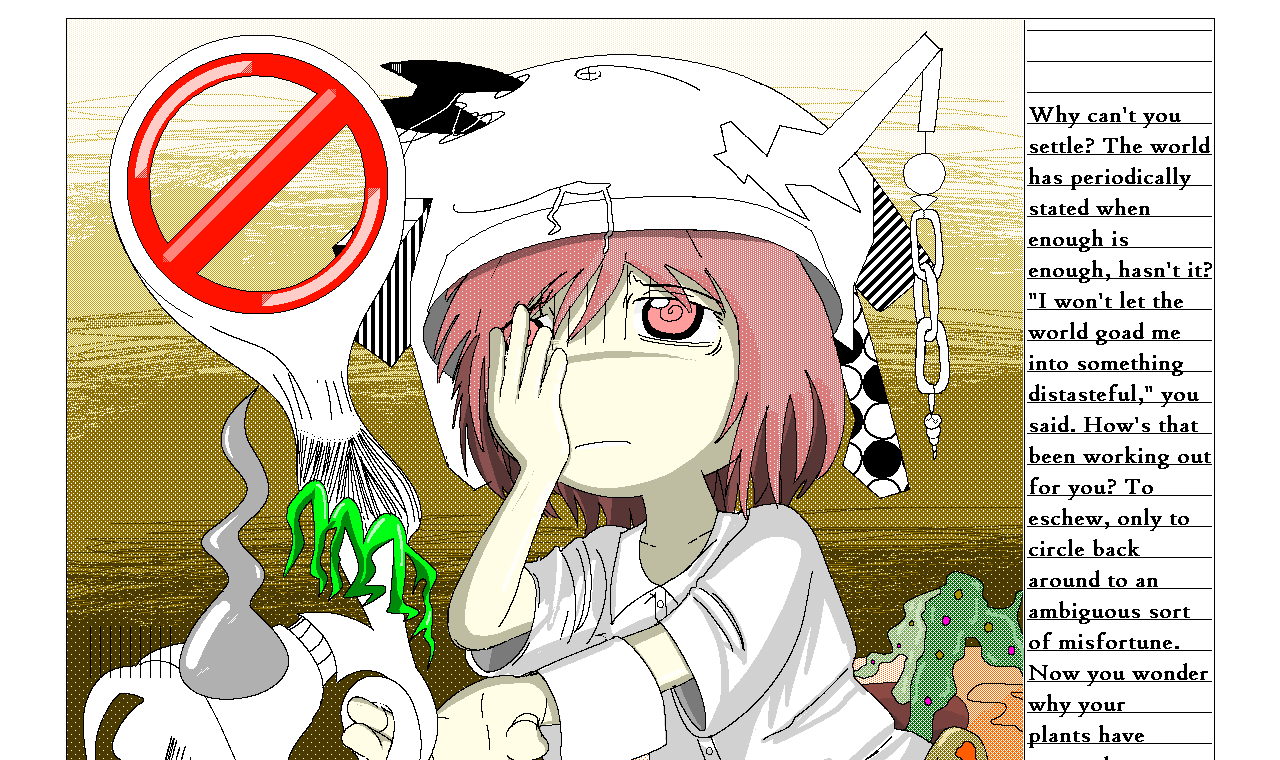
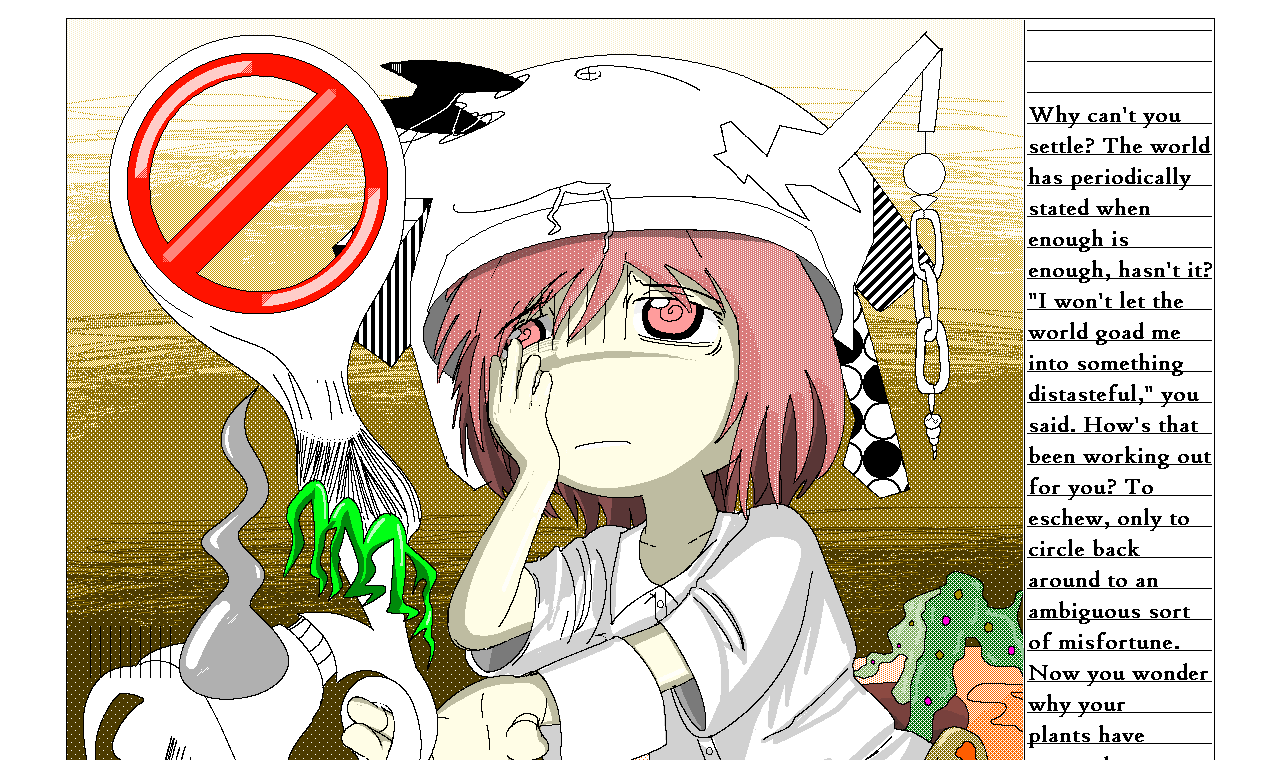
Before and after one commit to ichirinkumoi/vent-bodies, a plain HTML site: page october-2026.html in a window 1280 px wide. Shown: the part 40-800 px from the top of the page. Drawn offline with Linux system fonts and the light colour scheme.

Commit message:
Update october-2026.html

```diff
--- a/october-2026.html
+++ b/october-2026.html
@@ -28,7 +28,7 @@
 <body>
 <center>
 <h1>october 2026</h1>
-<img style="border:1px solid; box-sizing: border-box;" class="adaptive-image" src="vent-bodies/october2026.png">
+<img style="border:1px solid; box-sizing: border-box;" class="adaptive-image" src="vent-bodies/october2026-2.png">
 <p><strong>creation date:</strong> 27 october 2026</p>
 <p><strong>general theme(s):</strong> regret, ineptitude, stubbornness</p>
 <a href="/vent-bodies/">come back home</a>
```
